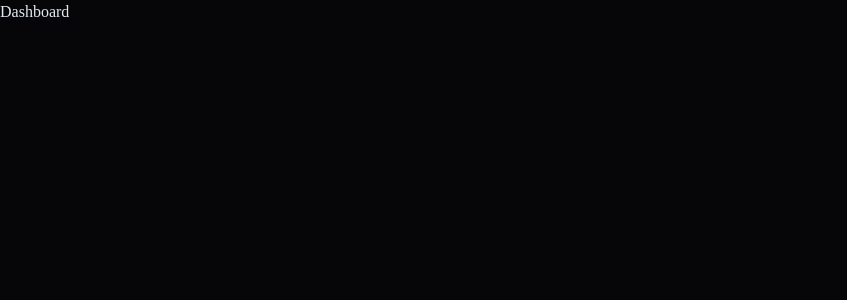
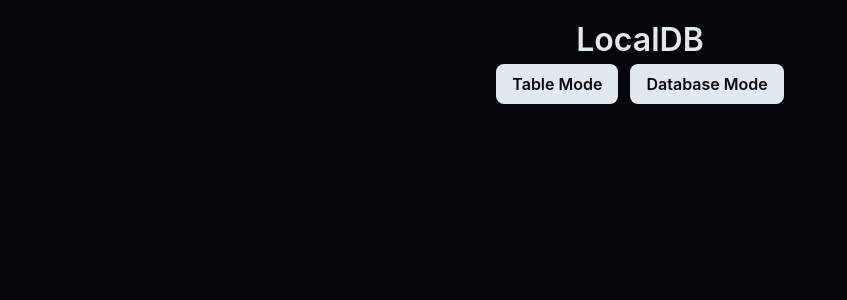
Before and after one commit to ShalevAri/localdb, a React (Vite) app in the folder app/: page /dashboard in a window 1280 px wide. Shown: the top 300 px of the page, without its empty margins (0-847 px from the left). Built offline with nearby package versions, Linux system fonts and the light colour scheme.

Commit message:
feat(app dashboard): start developing dashboard page

```diff
--- a/app/src/main.tsx
+++ b/app/src/main.tsx
@@ -1,4 +1,4 @@
-import DashboardPage from "@/pages/DashboardPage.tsx"
+import DashboardPage from "@/pages/dashboardPage.tsx"
 import SignUpPage from "@/pages/SignUpPage.tsx"
 import "@/styles/globals/reset.scss"
 import "@/styles/globals/theme.scss"
--- a/app/src/pages/dashboardPage.tsx
+++ b/app/src/pages/dashboardPage.tsx
@@ -1,3 +1,23 @@
+import "@/styles/dashboard-page/dashboard-page__global.scss"
+
 export default function DashboardPage() {
-  return <main>Dashboard</main>
+  return (
+    <main>
+      <div className="top">
+        <h1 className="top__title">LocalDB</h1>
+        <div className="top__buttons-container">
+          <div className="top__buttons-container__button top__buttons-container__button--left">
+            <button className="top__buttons-container__button-element top__buttons-container__button-element--left">
+              Table Mode
+            </button>
+          </div>
+          <div className="top__buttons-container__button top__buttons-container__button--right">
+            <button className="top__buttons-container__button-element top__buttons-container__button-element--right">
+              Database Mode
+            </button>
+          </div>
+        </div>
+      </div>
+    </main>
+  )
 }
--- /dev/null
+++ b/app/src/styles/dashboard-page/dashboard-page__global.scss
@@ -0,0 +1,38 @@
+.top {
+  display: flex;
+  flex-direction: column;
+  align-items: center;
+  padding-top: 1rem;
+
+  &__title {
+    font-size: 2rem;
+    font-weight: 600;
+    color: #e2e8f0;
+    font-family: "Inter", sans-serif;
+  }
+
+  &__buttons-container {
+    display: flex;
+    justify-content: center;
+    gap: 0.75rem;
+
+    &__button {
+      background-color: #e2e8f0;
+      color: #09090b;
+      font-weight: 600;
+      font-family: "Inter", sans-serif;
+      text-align: center;
+      padding-left: 1rem;
+      padding-right: 1rem;
+      padding-top: 0.5rem;
+      padding-bottom: 0.5rem;
+      border-radius: 0.5rem;
+      transition: all 300ms ease-in-out;
+      cursor: pointer;
+    }
+
+    &__button:hover {
+      transform: scale(1.05);
+    }
+  }
+}
```
